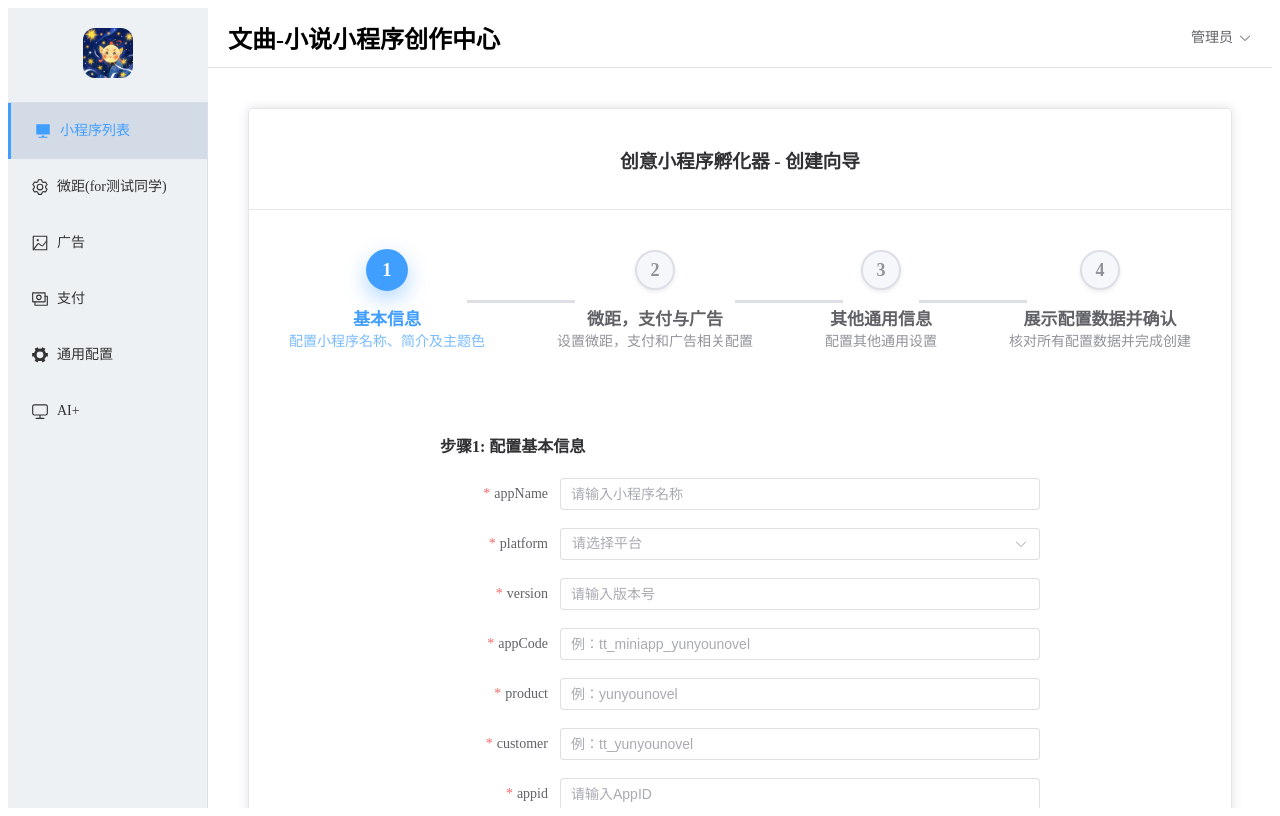
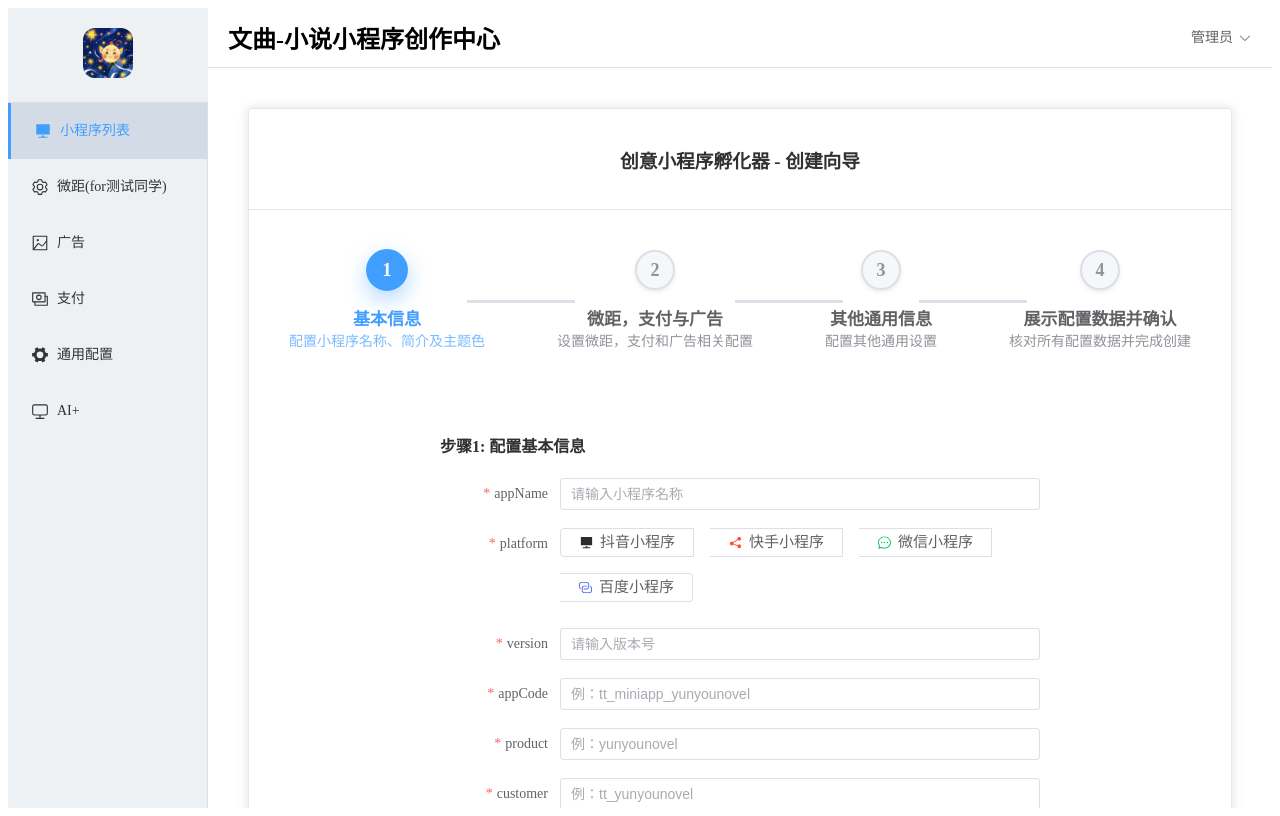
Before and after one commit to ruiAndroid/NovelAppManager, a Vue app: page /ai-create in a window 1280 px wide. Built offline with nearby package versions, Linux system fonts and the light colour scheme.

Commit message:
优化部分UI交互

```diff
--- a/src/components/aiCreate/AiCreateStep1.vue
+++ b/src/components/aiCreate/AiCreateStep1.vue
@@ -8,12 +8,24 @@
           <el-input v-model="form.appName" placeholder="请输入小程序名称" />
         </el-form-item>
         <el-form-item label="platform" prop="platform">
-          <el-select v-model="form.platform" placeholder="请选择平台" style="width: 100%;">
-            <el-option label="抖音小程序" value="douyin" />
-            <el-option label="快手小程序" value="kuaishou" />
-            <el-option label="微信小程序" value="weixin" />
-            <el-option label="百度小程序" value="baidu" />
-          </el-select>
+          <el-radio-group v-model="form.platform" class="platform-radio-group">
+            <el-radio-button label="douyin">
+              <el-icon style="vertical-align: middle; color: #2c2c2c; margin-right: 6px;"><Platform /></el-icon>
+              抖音小程序
+            </el-radio-button>
+            <el-radio-button label="kuaishou">
+              <el-icon style="vertical-align: middle; color: #ff4e33; margin-right: 6px;"><Share /></el-icon>
+              快手小程序
+            </el-radio-button>
+            <el-radio-button label="weixin">
+              <el-icon style="vertical-align: middle; color: #07c160; margin-right: 6px;"><ChatDotRound /></el-icon>
+              微信小程序
+            </el-radio-button>
+            <el-radio-button label="baidu">
+              <el-icon style="vertical-align: middle; color: #4e6ef2; margin-right: 6px;"><Connection /></el-icon>
+              百度小程序
+            </el-radio-button>
+          </el-radio-group>
         </el-form-item>
         <el-form-item label="version" prop="version">
           <el-input v-model="form.version" placeholder="请输入版本号" />
@@ -78,6 +90,7 @@
 <script setup>
 import { ref, watch, toRefs, nextTick } from 'vue';
 import { ElMessage } from 'element-plus';
+import { Platform, Share, ChatDotRound, Connection } from '@element-plus/icons-vue';
 
 const props = defineProps({
   modelValue: {
@@ -228,4 +241,15 @@ defineExpose({ validate });
   max-height: 100%;
   object-fit: contain;
 }
+.platform-radio-group {
+  display: flex;
+  gap: 16px;
+  margin-bottom: 8px;
+}
+:deep(.el-radio-button__inner) {
+  display: flex;
+  align-items: center;
+  font-size: 15px;
+  padding: 6px 18px;
+}
 </style>
--- a/src/components/aiCreate/AiCreateStep3.vue
+++ b/src/components/aiCreate/AiCreateStep3.vue
@@ -24,7 +24,7 @@
       </el-form-item>
 
       <el-form-item label="构建命令" prop="buildCode">
-        <el-input v-model="form.buildCode" placeholder="请输入构建命令（如 npm run build:xxx）" />
+        <el-input v-model="form.buildCode" placeholder="请输入构建命令（输入npm run build:xxx 的xxx即可）" />
       </el-form-item>
 
       <!-- Conditionally show Douyin field -->
--- a/src/views/GeneralConfig.vue
+++ b/src/views/GeneralConfig.vue
@@ -151,12 +151,15 @@
                   </el-form-item>
 
                   <el-form-item label="支付卡片样式">
-                    <el-select v-model="configForm.payCardStyle" placeholder="请选择支付卡片样式">
-                      <el-option :value="1" label="样式1" />
-                      <el-option :value="2" label="样式2" />
-                      <el-option :value="3" label="样式3" />
-                      <el-option :value="4" label="样式4" />
-                    </el-select>
+                    <el-radio-group v-model="configForm.payCardStyle" class="pay-card-style-radio-group">
+                      <el-radio :label="1">样式1</el-radio>
+                      <el-radio :label="2">样式2</el-radio>
+                      <el-radio :label="3">样式3</el-radio>
+                      <el-radio :label="4">样式4</el-radio>
+                    </el-radio-group>
+                    <div v-if="payCardStyleImage" class="pay-card-image-preview">
+                      <img :src="payCardStyleImage" alt="支付卡片样式预览" />
+                    </div>
                   </el-form-item>
                   <el-form-item label="首页卡片样式">
                     <el-select v-model="configForm.homeCardStyle" placeholder="请选择首页卡片样式">
@@ -237,7 +240,7 @@
 </template>
 
 <script setup>
-import { ref, computed, onMounted } from 'vue'
+import { ref, computed, onMounted, watch } from 'vue'
 import { ElMessage } from 'element-plus'
 import { Search, Refresh } from '@element-plus/icons-vue'
 import request from '../utils/request'
@@ -664,6 +667,11 @@ const handlePasteGeneralConfig = () => {
   }
 }
 
+const payCardStyleImage = computed(() => {
+  if (!configForm.value.payCardStyle) return '';
+  return `/images/payStyle/pay_style${configForm.value.payCardStyle}.png`;
+});
+
 onMounted(() => {
   fetchApps()
 })
@@ -788,4 +796,29 @@ onMounted(() => {
   display: inline-flex;
   align-items: center;
 }
+
+.pay-card-style-radio-group {
+  display: flex;
+  gap: 16px;
+  margin-bottom: 8px;
+}
+:deep(.pay-card-style-radio-group .el-radio) {
+  margin-right: 16px;
+  font-size: 15px;
+  padding: 6px 18px;
+}
+
+.pay-card-image-preview {
+  margin-top: 10px;
+  width: 100%;
+  max-width: 300px;
+  border: 1px solid #dcdfe6;
+  border-radius: 4px;
+  overflow: hidden;
+}
+.pay-card-image-preview img {
+  width: 100%;
+  height: auto;
+  object-fit: contain;
+}
 </style>
```
